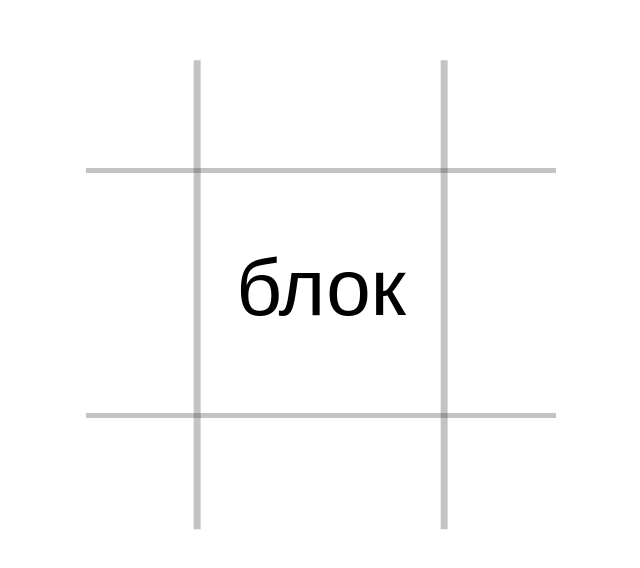
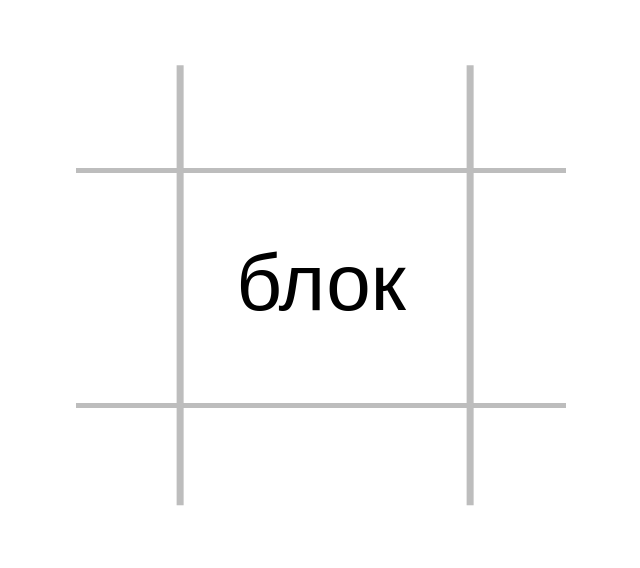
Before and after one commit to BogdanDranicin/block.github.io, a plain HTML site: page index.html in a window 1280 px wide. Shown: the part 152-720 px from the top of the page, without its empty margins (319-959 px from the left). Drawn offline with Linux system fonts and the light colour scheme.

Commit message:
Update styel.css

```diff
--- a/css/styel.css
+++ b/css/styel.css
@@ -12,7 +12,7 @@ body {
 div {
     margin: auto;
     position: relative;
-    padding: 70px 150px;
+    padding: 65px 160px;
 }
 
 div:before {
@@ -22,18 +22,18 @@ div:before {
     height: 100%;
     left: 0;
     top: 0;
-    border-top: 5px solid rgba(58, 58, 58, .3);
-    border-bottom: 5px solid rgba(58, 58, 58, .3);
+    border-top: 5px solid #bdbdbd;
+    border-bottom: 5px solid #bdbdbd;
 }
 
 div:after {
     content: '';
     position: absolute;
-    width: 100%;
-    height: 100%;
-    right: 0;
+    width: 90%;
+    height: 123%;
+    right: 20px;
     transform: rotate(90deg);
-    top: 0;
-    border-top: 7px solid rgba(58, 58, 58, .3);
-    border-bottom: 7px solid rgba(58, 58, 58, .3);
+    top: -31px;
+    border-top: 7px solid #bdbdbd;
+    border-bottom: 7px solid #bdbdbd;
 }
```
